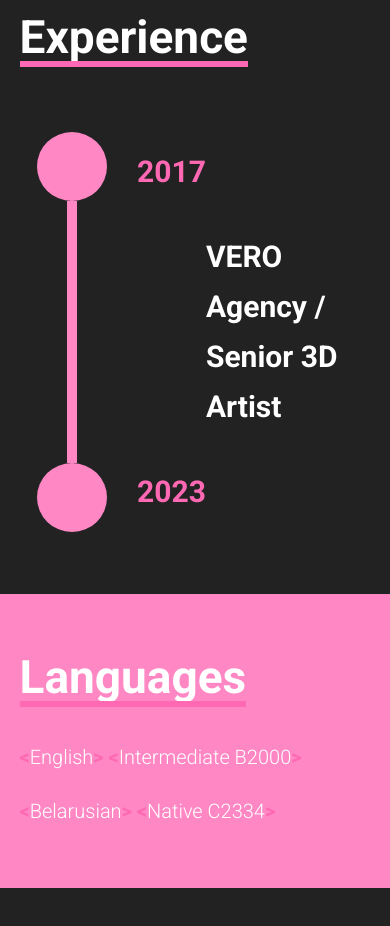
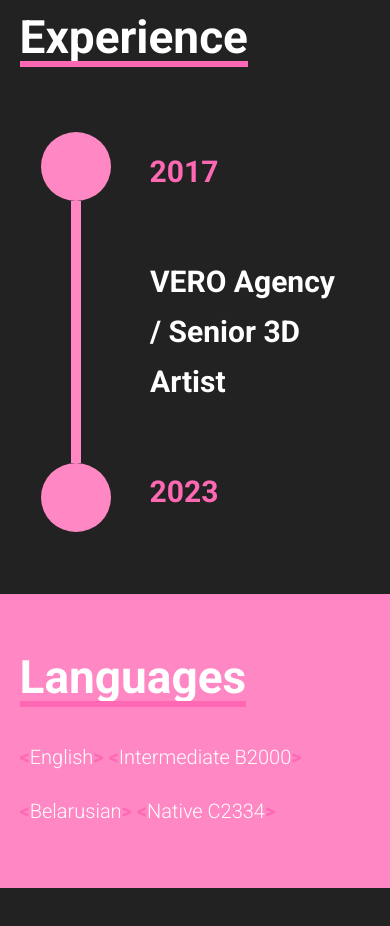
Before and after one commit to VladTestPage/rsschool-cv, a plain HTML site: page index.html in a window 390 px wide. Shown: the part 3660-4586 px from the top of the page. Drawn offline with Linux system fonts and the light colour scheme.

Commit message:
fix: bug fix

```diff
--- a/style.css
+++ b/style.css
@@ -1502,6 +1502,16 @@
     line-height: 24px;
     font-size: 16px;
   }
+
+  .experience__desc {
+    position: absolute;
+    width: 200px;
+    left: 150px;
+  }
+
+  .experience__years {
+    margin-right: 130px;
+  }
 }
 
 @media screen and (max-width: 430px) {
```
